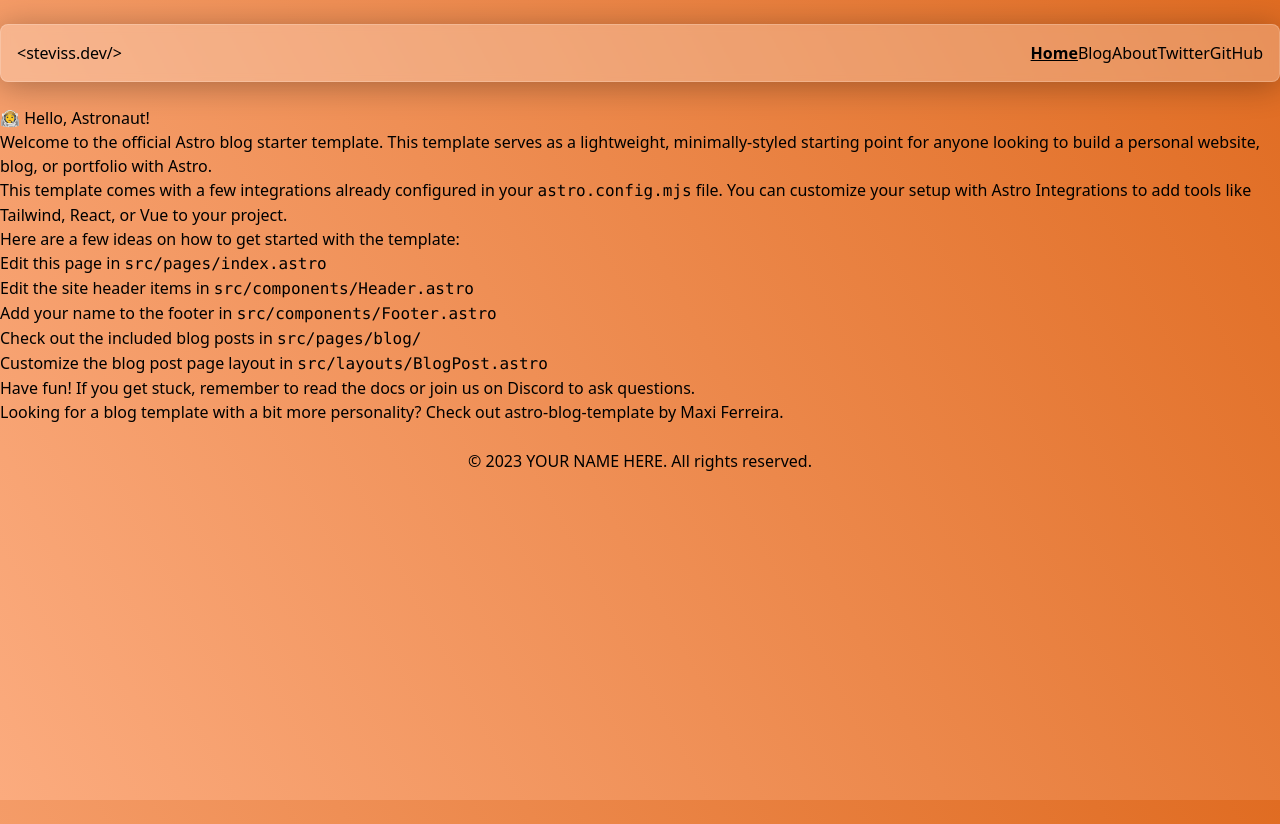
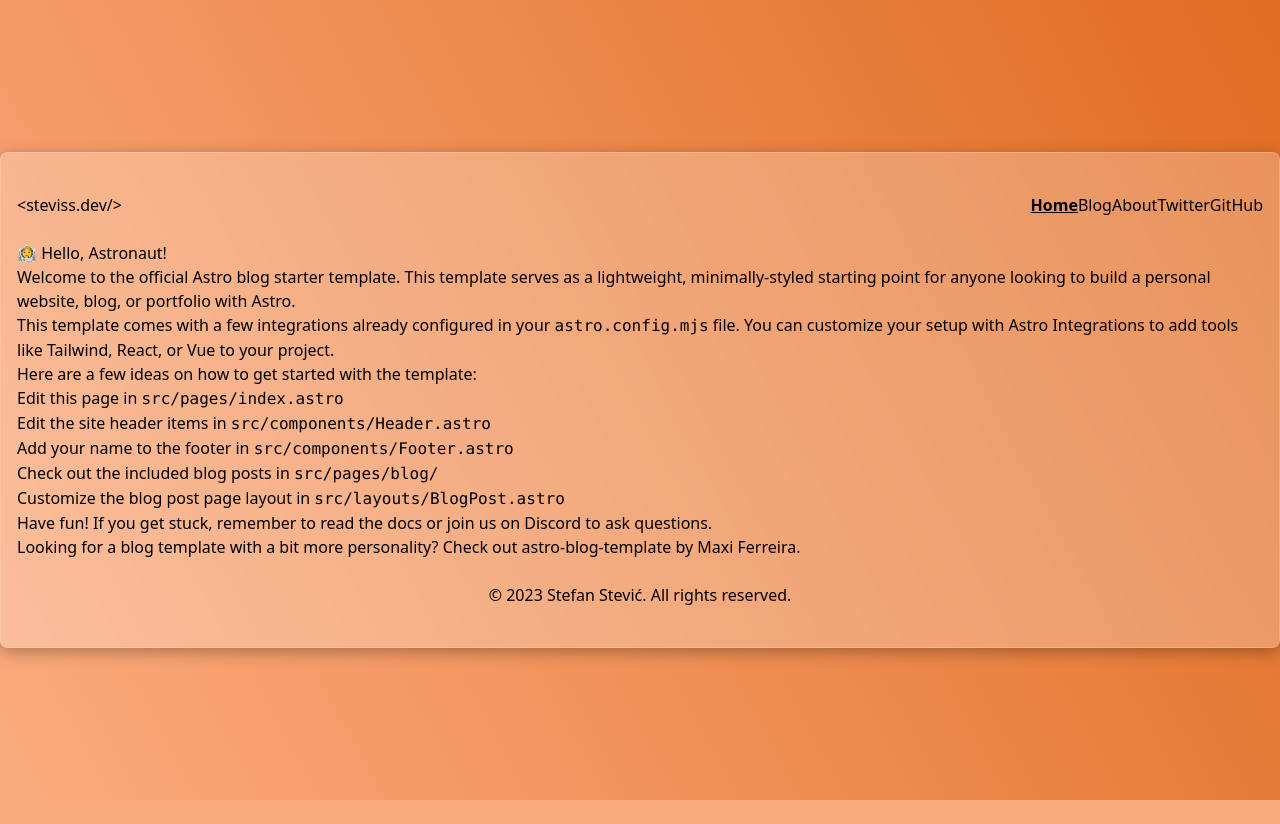
Before and after one commit to steviss/steviss.dev, an Astro site: page / in a window 1280 px wide. After the commit the page ends 800 px from the top, so only its background shows below. Built offline with nearby package versions, Linux system fonts and the light colour scheme; Astro itself is replaced by a stand-in of ours.

Commit message:
chore(tailwind): clean up some tailwind stuff add some constants, reshuffle the design a bit

```diff
--- a/src/components/Footer.astro
+++ b/src/components/Footer.astro
@@ -1,13 +1,12 @@
 ---
+import { SITE_OWNER } from "../consts";
+
 const today = new Date();
 ---
 
-<footer>
-	&copy; {today.getFullYear()} YOUR NAME HERE. All rights reserved.
+<footer class="my-6 text-center">
+  <span>
+    &copy; {today.getFullYear()}
+    {SITE_OWNER}. All rights reserved.</span
+  >
 </footer>
-<style>
-	footer {
-		padding: 25px;
-		text-align: center;
-	}
-</style>
--- a/src/components/Header.astro
+++ b/src/components/Header.astro
@@ -3,9 +3,7 @@ import { SITE_TITLE } from "../consts";
 import HeaderLink from "./HeaderLink.astro";
 ---
 
-<header
-  class="container mx-auto my-6 bg-opacity-25 backdrop-blur-sm shadow-glass rounded-lg bg-white p-4 border border-white border-opacity-20"
->
+<header class="my-6">
   <div class="flex">
     <h2 class="mr-2">
       {`<${SITE_TITLE}/>`}
--- a/src/consts.ts
+++ b/src/consts.ts
@@ -3,3 +3,4 @@
 
 export const SITE_TITLE = "steviss.dev";
 export const SITE_DESCRIPTION = "Full Stack Developer";
+export const SITE_OWNER = "Stefan Stević";
--- a/src/layouts/Layout.astro
+++ b/src/layouts/Layout.astro
@@ -14,11 +14,13 @@ const { title, description } = Astro.props;
     <BaseHead title={title} description={description} />
   </head>
 
-  <body class="bg-white">
-    <Header />
-    <main class="container mx-auto">
-      <slot />
-    </main>
-    <Footer />
+  <body class="flex">
+    <div class="container m-auto bg-glass">
+      <Header />
+      <main>
+        <slot />
+      </main>
+      <Footer />
+    </div>
   </body>
 </html>
--- a/src/styles/global.css
+++ b/src/styles/global.css
@@ -3,6 +3,10 @@
   https://github.com/HermanMartinus/bearblog/blob/297026a877bc2ab2b3bdfbd6b9f7961c350917dd/templates/styles/blog/default.css
   License MIT: https://github.com/HermanMartinus/bearblog/blob/master/LICENSE.md
  */
+@tailwind base;
+@tailwind components;
+@tailwind utilities;
+
 html,
 body {
   font-size: 16px;
@@ -14,3 +18,9 @@ body {
   background-color: #fbab7e;
   background-image: linear-gradient(62deg, #fbab7e 0%, #e06c22 100%);
 }
+
+@layer components {
+  .bg-glass {
+    @apply bg-opacity-25 backdrop-blur-sm shadow-glass rounded-lg bg-white p-4 border border-white border-opacity-20;
+  }
+}
--- a/tailwind.config.cjs
+++ b/tailwind.config.cjs
@@ -4,7 +4,7 @@ module.exports = {
   theme: {
     extend: {
       boxShadow: {
-        glass: "0 0.25rem 2rem 0 rgba(0, 0, 0, 0.3)",
+        glass: "0 0.25rem 1rem 0 rgba(0, 0, 0, 0.3)",
       },
     },
   },
```
Also changed, not shown: 1 other file.
